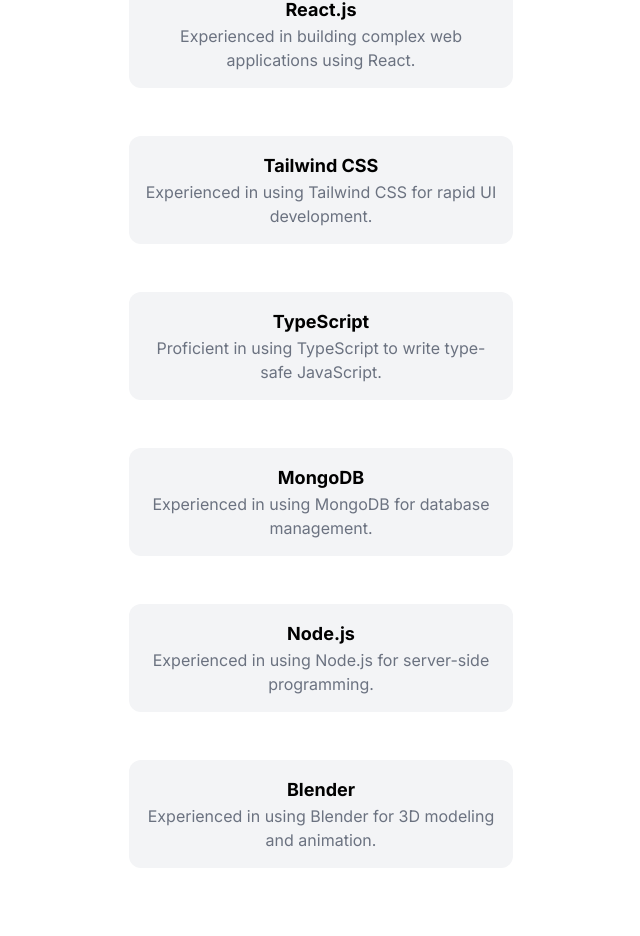
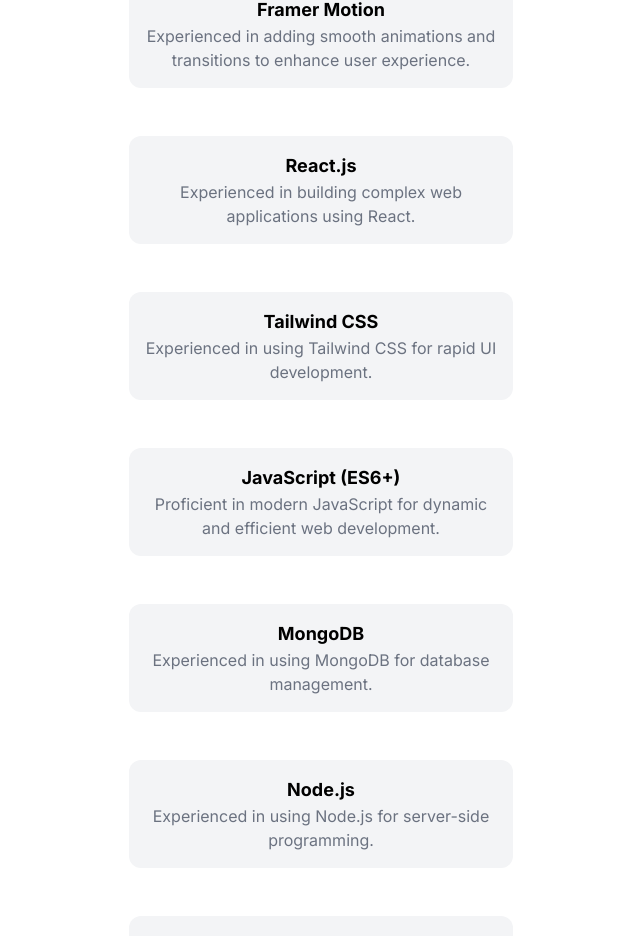
Before and after one commit to GOne0816/Portfolio, a React (Vite) app: page / in a window 1280 px wide. Shown: the part 1452-2388 px from the top of the page, without its empty margins (319-959 px from the left). Built offline with nearby package versions, Linux system fonts and the light colour scheme; what tailwind-gradient-mask-image would draw is missing.

Commit message:
Remove commented-out code in App.jsx and update Skill component with new card entries for JavaScript and Framer Motion.

```diff
--- a/src/App.jsx
+++ b/src/App.jsx
@@ -27,8 +27,6 @@
     setTheme(theme === "dark" ? "light" : "dark")
 
   }
-  //  sadasdasdasdasdsad
-  // sadasdsadsa >=== <= <==< <=== {} [] <!--
   return (
     <>
       <div className="dark:bg-black dark:text-white">
--- a/src/Components/3_Skills/Skill.jsx
+++ b/src/Components/3_Skills/Skill.jsx
@@ -27,6 +27,10 @@
         viewport={{ once: true }}
       >
         <Card
+          Heading="Framer Motion"
+          Para="Experienced in adding smooth animations and transitions to enhance user experience."
+        />
+        <Card
           Heading="React.js"
           Para="Experienced in building complex web applications using React."
         />
@@ -35,8 +39,8 @@
           Para="Experienced in using Tailwind CSS for rapid UI development."
         />
         <Card
-          Heading="TypeScript"
-          Para="Proficient in using TypeScript to write type-safe JavaScript."
+          Heading="JavaScript (ES6+)"
+          Para="Proficient in modern JavaScript for dynamic and efficient web development."
         />
         <Card
           Heading="MongoDB"
@@ -45,6 +49,10 @@
         <Card
           Heading="Node.js"
           Para="Experienced in using Node.js for server-side programming."
+        />
+        <Card
+          Heading="Framer Motion"
+          Para="Experienced in adding smooth animations and transitions to enhance user experience."
         />
         <Card
           Heading="Blender"
```
